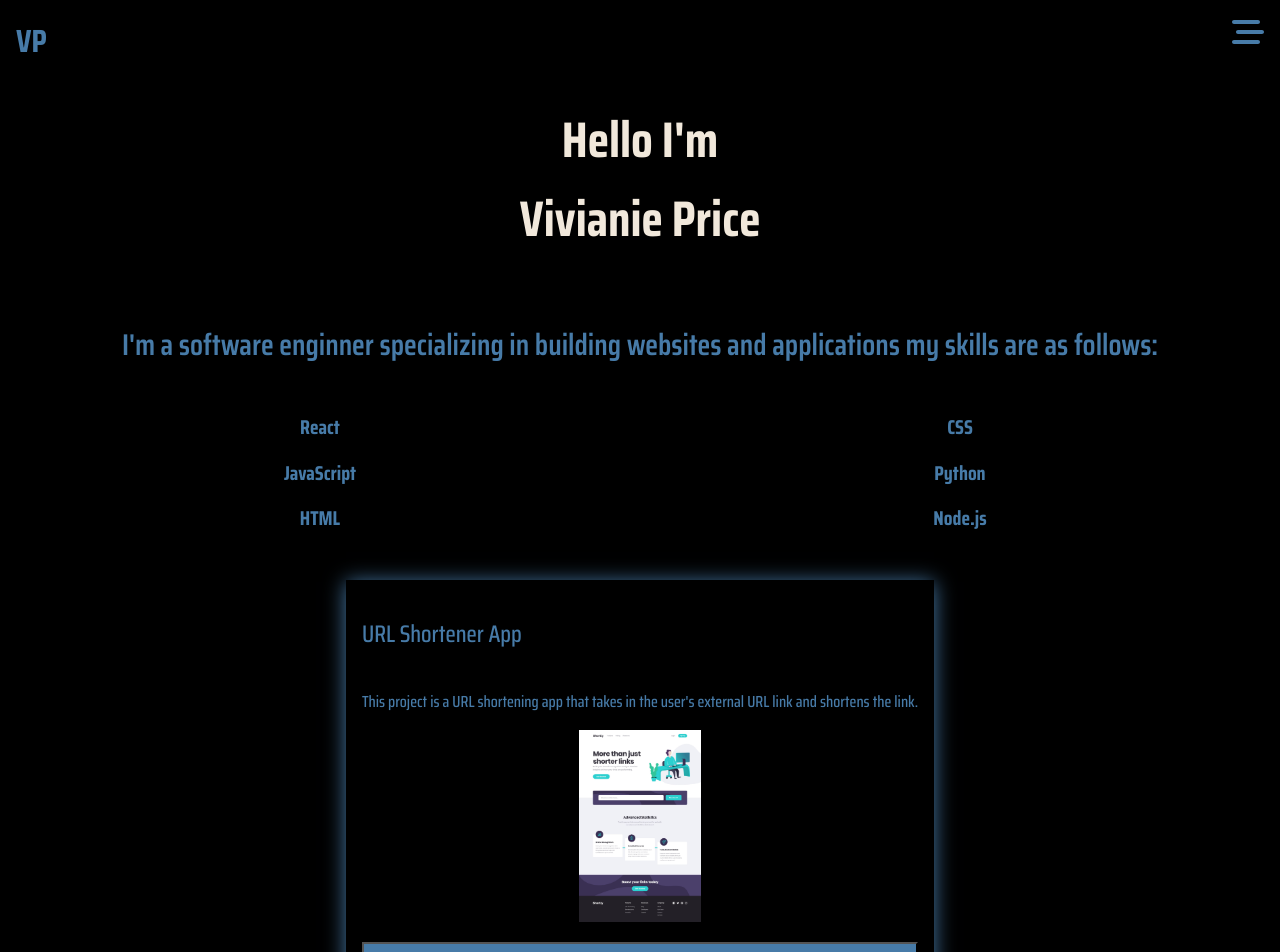
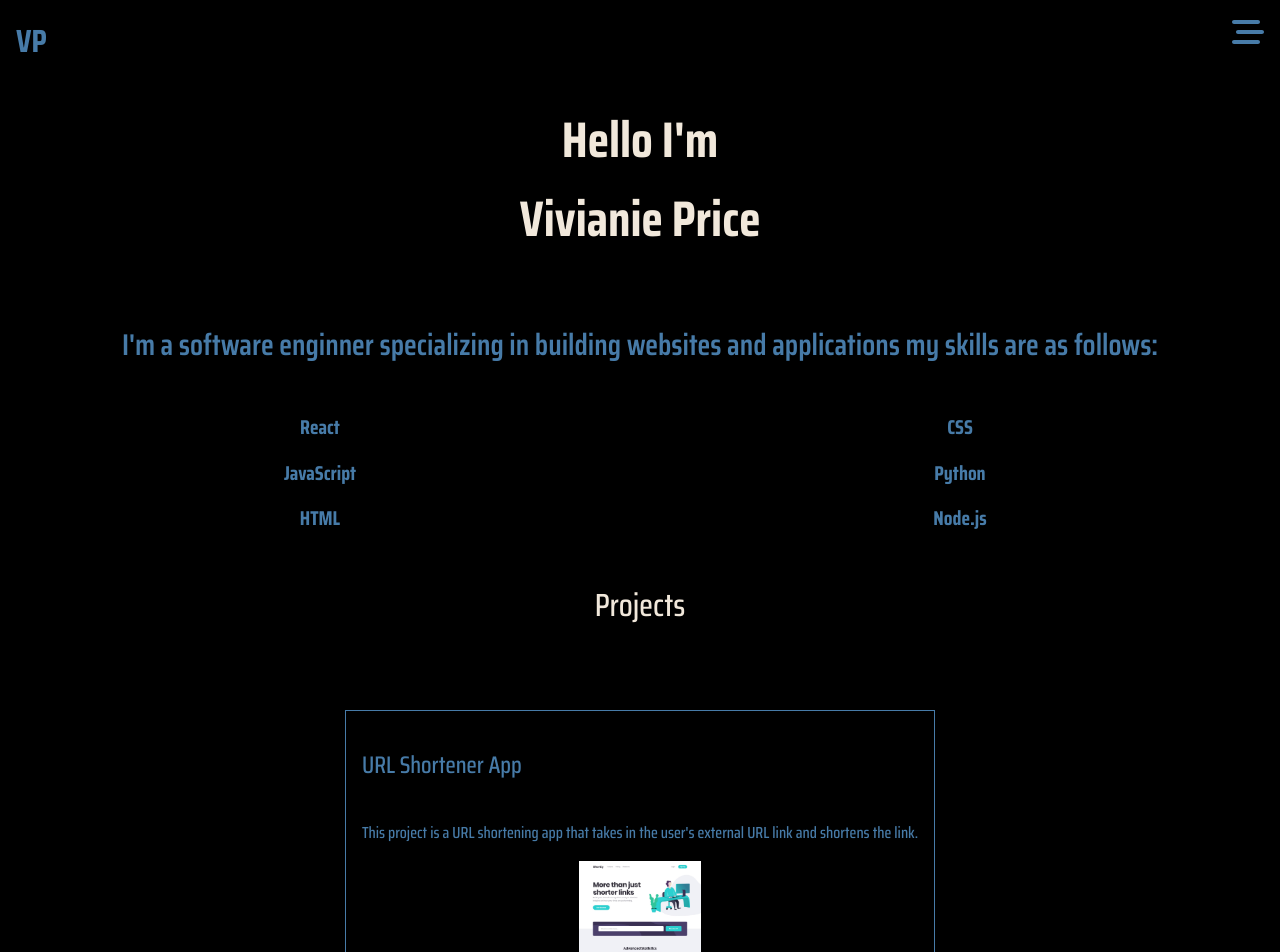
Before and after one commit to Vivianie-P/portfolio, a React (Create React App) app: page /skills in a window 1280 px wide. Shown: the top 952 px of the page. Built offline with nearby package versions, Linux system fonts and the light colour scheme.

Commit message:
working on pathways for navbar

```diff
--- a/package.json
+++ b/package.json
@@ -13,6 +13,7 @@
 		"react": "^18.2.0",
 		"react-dom": "^18.2.0",
 		"react-router-dom": "^6.3.0",
+		"react-router-hash-link": "^2.4.3",
 		"react-scripts": "5.0.1",
 		"web-vitals": "^2.1.4"
 	},
--- a/src/App.js
+++ b/src/App.js
@@ -1,4 +1,5 @@
 import "./App.css";
+import { useRef } from "react";
 import Header from "./Components/Header.jsx";
 import AboutMe from "./Components/AboutMe.jsx";
 import Skills from "./Components/Skills.jsx";
@@ -6,8 +7,22 @@ import Projects from "./Components/Projects.jsx";
 import ContactMe from "./Components/ContactMe.jsx";
 import Footer from "./Components/Footer.jsx";
 import { BrowserRouter as Router, Routes, Route } from "react-router-dom";
+import { HashLink as Link } from "react-router-hash-link";
 
 function App() {
+	const aboutme = useRef(null);
+	const skills = useRef(null);
+	const projects = useRef(null);
+	const contactme = useRef(null);
+	const footer = useRef(null);
+
+	const scrollToSection = (elementRef) => {
+		window.scrollTo({
+			top: elementRef.current.offsetTop,
+			behavior: "smooth",
+		});
+	};
+
 	return (
 		<div className="App">
 			<div className="main">
@@ -17,12 +32,23 @@ function App() {
 						<Header />
 					</div>
 					<Routes>
-						<Route path="about-me" element={<AboutMe />}></Route>
+						<Route exact path="/about-me" component={<AboutMe />}></Route>
+						<Route
+							onClick={() => scrollToSection(skills)}
+							path="/skills"
+							component={<Skills />}
+						></Route>
+						<Route
+							onClick={() => scrollToSection(projects)}
+							path="/projects"
+							component={<Projects />}
+						></Route>
+						<Route path="/contact-me" component={<ContactMe />}></Route>
 					</Routes>
 				</Router>
 				<AboutMe />
-				<Skills />
-				<Projects />
+				<Skills ref={skills} />
+				<Projects ref={projects} />
 				<ContactMe />
 				<Footer />
 			</div>
--- a/src/Components/HeaderData.js
+++ b/src/Components/HeaderData.js
@@ -16,7 +16,7 @@ export const HeaderData = [
 	},
 	{
 		title: "Contact Me",
-		path: "/contact Me",
+		path: "/contact-me",
 		cName: "nav-link",
 	},
 ];
--- a/src/Components/Projects.css
+++ b/src/Components/Projects.css
@@ -12,15 +12,28 @@
 	color: rgb(71, 123, 168);
 }
 
+.projects-title {
+	margin: 0 auto;
+	font-family: "Saira Condensed", sans-serif;
+	font-weight: 500;
+	color: #f1e8db;
+}
+
 .card {
 	overflow: hidden;
-	box-shadow: 0 2px 20px;
 	display: flex;
 	flex-direction: column;
 	justify-content: space-between;
 	cursor: pointer;
 	transition: 200ms ease-in;
+	width: 100%;
+	border: 1px solid #477ba8;
 }
+
+.card:hover {
+	box-shadow: 0 2px 20px;
+}
+
 .card__image {
 	height: 12rem;
 	width: 100%;
@@ -37,6 +50,10 @@
 	padding: 0 1rem;
 	font-family: "Saira Condensed", sans-serif;
 	font-weight: 500;
+}
+
+.card__image {
+	width: 100%;
 }
 
 .card__btn {
--- a/src/Components/Projects.jsx
+++ b/src/Components/Projects.jsx
@@ -4,6 +4,7 @@ import "./Projects.css";
 const Projects = () => {
 	return (
 		<div className="projects-container">
+			<h1 className="projects-title">Projects</h1>
 			<Card
 				title="URL Shortener App"
 				description="This project is a URL shortening app that takes in the user's external URL link and shortens the link."
--- a/src/Components/Skills.jsx
+++ b/src/Components/Skills.jsx
@@ -3,7 +3,7 @@ import "./Skills.css";
 
 const Skills = () => {
 	return (
-		<div className="skills-container">
+		<div className="skills-container" id="skills">
 			<div className="column">
 				<h1>React</h1>
 				<h1>JavaScript</h1>
```
Also changed, not shown: 1 other file (tests, documents, lock files or other folders).
